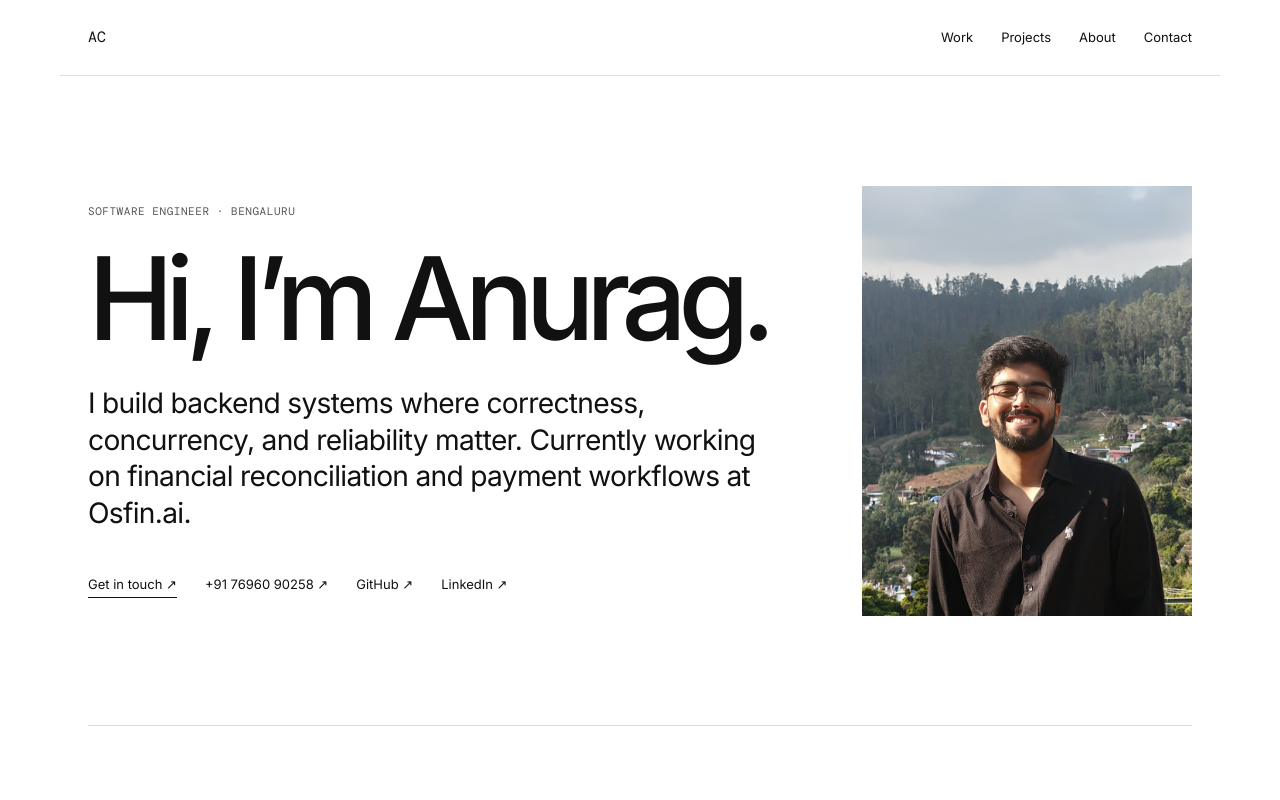
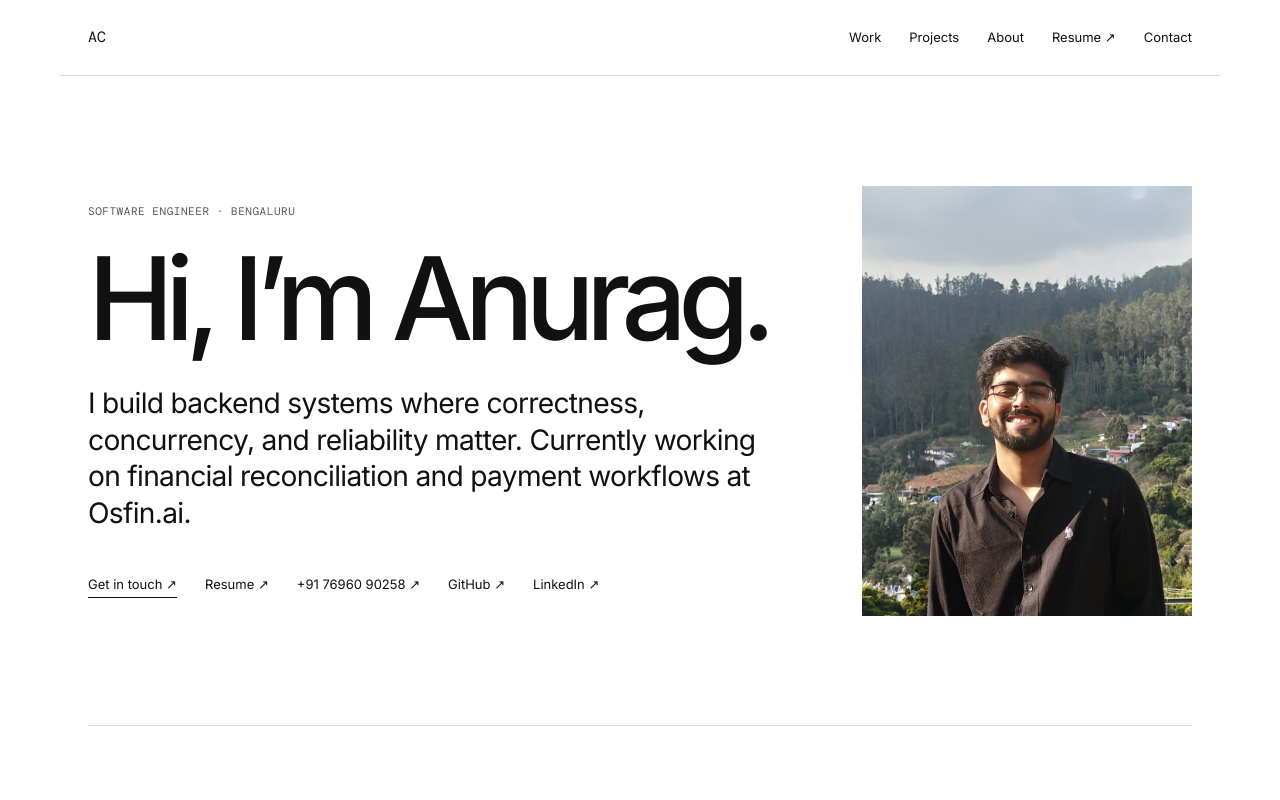
Before and after one commit to Ukriyte/Portfolio, a React (Vite) app in the folder system-blueprint-main/: page / in a window 1280 px wide. Shown: the top 800 px of the page. Built offline with nearby package versions, Linux system fonts and the light colour scheme; the HTML template or start-up script is replaced by a standard one.

Commit message:
Add resume link to portfolio

```diff
--- a/system-blueprint-main/src/pages/PortfolioV2.tsx
+++ b/system-blueprint-main/src/pages/PortfolioV2.tsx
@@ -12,17 +12,18 @@ const projects = [
 ];
 
 const skills = ["Java", "Spring Boot", "Spring Batch", "WebSockets", "TypeScript", "Node.js", "React", "REST APIs", "MySQL", "Oracle", "Redis", "Kubernetes", "Docker", "Liquibase"];
+const resumeUrl = "https://drive.google.com/file/d/1O3Tl17Mydwd0BBU1Q8k9J4-diUGeesnx/view?usp=sharing";
 
 export function PortfolioV2() {
   return <div className="portfolio-v2">
-    <header className="portfolio-nav"><a className="brand" href="#top">AC</a><nav><a href="#work">Work</a><a href="#projects">Projects</a><a href="#about">About</a><a href="mailto:nrgchugh@gmail.com">Contact</a></nav></header>
+    <header className="portfolio-nav"><a className="brand" href="#top">AC</a><nav><a href="#work">Work</a><a href="#projects">Projects</a><a href="#about">About</a><a href={resumeUrl} target="_blank" rel="noreferrer">Resume ↗</a><a href="mailto:nrgchugh@gmail.com">Contact</a></nav></header>
     <main id="top">
-      <section className="hero-v2"><div className="hero-copy-block"><p className="eyebrow">SOFTWARE ENGINEER · BENGALURU</p><h1>Hi, I’m Anurag.</h1><p className="hero-copy">I build backend systems where correctness, concurrency, and reliability matter. Currently working on financial reconciliation and payment workflows at Osfin.ai.</p><div className="hero-links"><a className="primary-link" href="mailto:nrgchugh@gmail.com">Get in touch <span>↗</span></a><a href="tel:+917696090258">+91 76960 90258 ↗</a><a href="https://github.com/Ukriyte" target="_blank" rel="noreferrer">GitHub ↗</a><a href="https://linkedin.com/in/AnuragChugh404" target="_blank" rel="noreferrer">LinkedIn ↗</a></div></div><div className="hero-photo-wrap"><img src={profilePhoto} alt="Anurag Chugh" className="hero-photo" /></div></section>
+      <section className="hero-v2"><div className="hero-copy-block"><p className="eyebrow">SOFTWARE ENGINEER · BENGALURU</p><h1>Hi, I’m Anurag.</h1><p className="hero-copy">I build backend systems where correctness, concurrency, and reliability matter. Currently working on financial reconciliation and payment workflows at Osfin.ai.</p><div className="hero-links"><a className="primary-link" href="mailto:nrgchugh@gmail.com">Get in touch <span>↗</span></a><a href={resumeUrl} target="_blank" rel="noreferrer">Resume ↗</a><a href="tel:+917696090258">+91 76960 90258 ↗</a><a href="https://github.com/Ukriyte" target="_blank" rel="noreferrer">GitHub ↗</a><a href="https://linkedin.com/in/AnuragChugh404" target="_blank" rel="noreferrer">LinkedIn ↗</a></div></div><div className="hero-photo-wrap"><img src={profilePhoto} alt="Anurag Chugh" className="hero-photo" /></div></section>
       <section className="intro-grid" id="about"><p className="section-label">01 — ABOUT</p><div><p className="large-copy">Software engineer with a B.Tech in Mechanical Engineering from IIT Roorkee. I enjoy turning messy, high-volume workflows into explicit systems with strong invariants and predictable failure modes.</p><p className="muted-copy">Outside work, I like building systems from first principles — from multiplayer game engines to infrastructure and AI tooling.</p></div></section>
       <section className="content-section" id="work"><div className="section-heading"><p className="section-label">02 — EXPERIENCE</p><p className="section-note">Production systems</p></div><div className="timeline">{experiences.map(item => <article className="timeline-item" key={item.company}><div className="timeline-meta"><span>{item.period}</span><span>{item.location}</span></div><div><h2>{item.role}</h2><p className="company">{item.company}</p><ul>{item.points.map(point => <li key={point}>{point}</li>)}</ul></div></article>)}</div></section>
       <section className="content-section" id="projects"><div className="section-heading"><p className="section-label">03 — SELECTED PROJECTS</p><p className="section-note">Things I built</p></div><div className="project-list">{projects.map((project, index) => <article className="project-card" key={project.name}><div className="project-number">0{index + 1}</div><div className="project-main"><div className="project-title-row"><div><h2>{project.name}</h2><p className="company">{project.subtitle}</p></div><a href={project.href} target="_blank" rel="noreferrer" aria-label={`View ${project.name} on GitHub`}>↗</a></div><p className="project-description">{project.description}</p><p className="stack">{project.stack}</p><ul>{project.points.map(point => <li key={point}>{point}</li>)}</ul></div></article>)}</div></section>
       <section className="skills-section"><p className="section-label">04 — TOOLKIT</p><div className="skill-grid">{skills.map(skill => <span key={skill}>{skill}</span>)}</div></section>
-      <section className="closing-section"><p className="section-label">05 — SAY HELLO</p><h2>Have an interesting problem?</h2><div className="contact-stack"><a className="email-link" href="mailto:nrgchugh@gmail.com">nrgchugh@gmail.com <span>↗</span></a><a className="phone-link" href="tel:+917696090258">+91 76960 90258 <span>↗</span></a></div><div className="closing-links"><a href="https://github.com/Ukriyte" target="_blank" rel="noreferrer">GitHub</a><a href="https://linkedin.com/in/AnuragChugh404" target="_blank" rel="noreferrer">LinkedIn</a></div></section>
+      <section className="closing-section"><p className="section-label">05 — SAY HELLO</p><h2>Have an interesting problem?</h2><div className="contact-stack"><a className="email-link" href="mailto:nrgchugh@gmail.com">nrgchugh@gmail.com <span>↗</span></a><a className="phone-link" href="tel:+917696090258">+91 76960 90258 <span>↗</span></a><a className="resume-link" href={resumeUrl} target="_blank" rel="noreferrer">View resume <span>↗</span></a></div><div className="closing-links"><a href="https://github.com/Ukriyte" target="_blank" rel="noreferrer">GitHub</a><a href="https://linkedin.com/in/AnuragChugh404" target="_blank" rel="noreferrer">LinkedIn</a></div></section>
     </main>
     <footer className="portfolio-footer"><span>© {new Date().getFullYear()} Anurag Chugh</span><span>Built with React · Kept deliberately simple.</span></footer>
   </div>;
```
